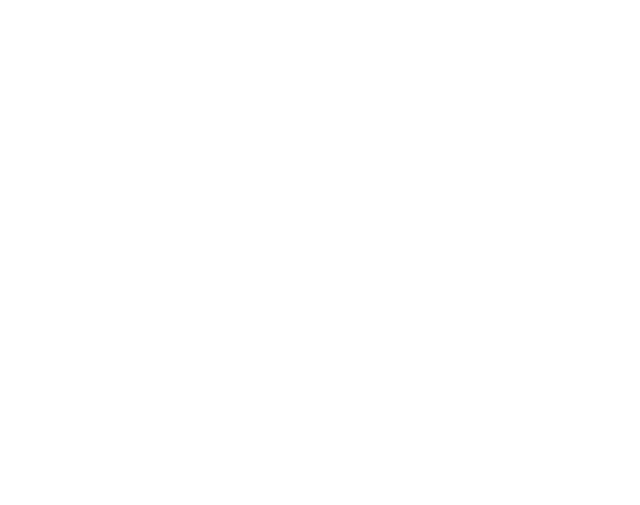
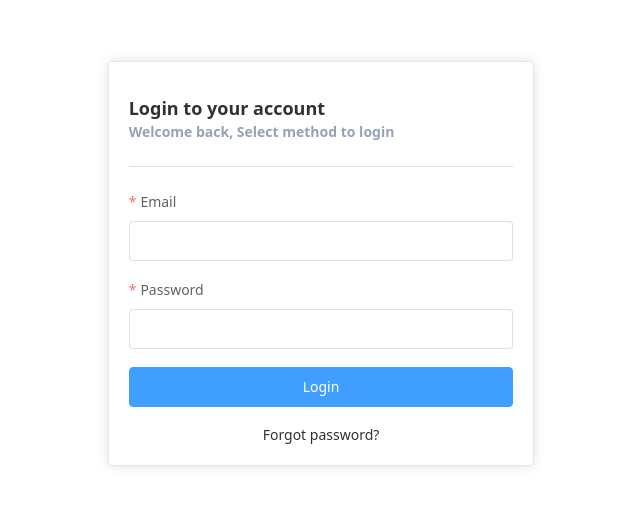
Before and after one commit to ddrag23/hris-web, a Vue app: page /login in a window 1280 px wide. Before the commit this address had no page. Shown: the part 137-642 px from the top of the page, without its empty margins (319-959 px from the left). Built offline with nearby package versions, Linux system fonts and the light colour scheme; what oh-vue-icons would draw is missing.

Commit message:
:sparkles: feat: login

```diff
--- a/components.d.ts
+++ b/components.d.ts
@@ -8,11 +8,15 @@
 declare module 'vue' {
   export interface GlobalComponents {
     ElButton: typeof import('element-plus/es')['ElButton']
+    ElCard: typeof import('element-plus/es')['ElCard']
+    ElDivider: typeof import('element-plus/es')['ElDivider']
     ElDrawer: typeof import('element-plus/es')['ElDrawer']
     ElDropdown: typeof import('element-plus/es')['ElDropdown']
     ElDropdownItem: typeof import('element-plus/es')['ElDropdownItem']
     ElDropdownMenu: typeof import('element-plus/es')['ElDropdownMenu']
+    ElForm: typeof import('element-plus/es')['ElForm']
     ElIcon: typeof import('element-plus/es')['ElIcon']
+    ElInput: typeof import('element-plus/es')['ElInput']
     ElMenu: typeof import('element-plus/es')['ElMenu']
     ElMenuItem: typeof import('element-plus/es')['ElMenuItem']
     ElMenuItemGroup: typeof import('element-plus/es')['ElMenuItemGroup']
--- a/package.json
+++ b/package.json
@@ -22,7 +22,8 @@
     "oh-vue-icons": "^1.0.0-rc3",
     "pinia": "^2.1.7",
     "vue": "^3.3.10",
-    "vue-router": "^4.2.5"
+    "vue-router": "^4.2.5",
+    "vue3-easy-data-table": "^1.5.47"
   },
   "devDependencies": {
     "@playwright/test": "^1.40.1",
--- a/src/components/layout/Sidebar.vue
+++ b/src/components/layout/Sidebar.vue
@@ -30,25 +30,13 @@
     icon: 'fa-book'
   },
   {
-    title: 'Multi Level',
-    route: 'multi_level',
+    title: 'Master',
+    route: 'master',
     icon: 'fa-flag',
     children: [
       {
-        title: 'User',
-        route: 'user',
-        icon: 'fa-regular-circle'
-      }
-    ]
-  },
-  {
-    title: 'Mext level',
-    route: 'multi_level_2',
-    icon: 'fa-flag',
-    children: [
-      {
-        title: 'Master',
-        route: 'master',
+        title: 'Posisi',
+        route: 'posisi',
         icon: 'fa-regular-circle'
       }
     ]
@@ -73,7 +61,12 @@
         </div>
         <Transition>
           <ul class="w-full mt-3" v-if="dropdownOpen[index]">
-            <li class="py-2 px-3 rounded-md active w-full" v-for="child of item.children">
+            <li
+              class="py-2 px-3 rounded-md w-full"
+              :class="{ active: child.route == $route.name }"
+              v-for="child of item.children"
+              @click="navigateTo(child.route)"
+            >
               <VIcon :name="child.icon" scale="1" />
               <span class="ml-2">{{ child.title }}</span>
             </li>
--- a/src/main.ts
+++ b/src/main.ts
@@ -9,6 +9,8 @@
 import { OhVueIcon, addIcons } from 'oh-vue-icons'
 import icons from '@/plugins/icon'
 import { resetStore } from './utils'
+import Vue3EasyDataTable from 'vue3-easy-data-table'
+import 'vue3-easy-data-table/dist/style.css'
 
 addIcons(...icons)
 const app = createApp(App)
@@ -18,5 +20,6 @@
 app.use(pinia)
 app.use(router)
 app.use(ElementPlus)
+app.component('EasyDataTable', Vue3EasyDataTable)
 app.component('VIcon', OhVueIcon)
 app.mount('#app')
--- a/src/router/index.ts
+++ b/src/router/index.ts
@@ -1,7 +1,7 @@
 import { createRouter, createWebHistory } from 'vue-router'
 import HomeView from '../views/HomeView.vue'
 import AdminLayout from '@/layouts/AdminLayout.vue'
-import AdminLayoutVue from '@/layouts/AdminLayout.vue'
+import master from './master'
 const router = createRouter({
   history: createWebHistory(import.meta.env.BASE_URL),
   routes: [
@@ -9,7 +9,7 @@
       path: '/',
       name: 'home',
       component: HomeView,
-      meta: { layout: AdminLayout }
+      meta: { layout: AdminLayout, auth: true }
     },
     {
       path: '/about',
@@ -18,9 +18,24 @@
       // this generates a separate chunk (About.[hash].js) for this route
       // which is lazy-loaded when the route is visited.
       component: () => import('../views/AboutView.vue'),
-      meta: { layout: AdminLayout }
-    }
+      meta: { layout: AdminLayout, auth: true }
+    },
+    {
+      path: '/login',
+      name: 'login',
+      component: () => import('@/views/auth/Login.vue')
+    },
+    {
+      path: '/:catchAll(.*)',
+      component: () => import('@/views/error/NotFoundView.vue')
+    },
+    ...master
   ]
+})
+router.beforeEach((to, from, next) => {
+  const token = localStorage.getItem('token')
+  if (to.name !== 'login' && !token) next({ name: 'login' })
+  next()
 })
 
 export default router
--- /dev/null
+++ b/src/stores/auth.ts
@@ -0,0 +1,31 @@
+import { ref, computed } from 'vue'
+import { defineStore } from 'pinia'
+import axios from '@/plugins/axios'
+import { ElNotification } from 'element-plus'
+import type { AuthRequest } from '@/views/auth/dtos/auth.dto'
+export const useAuthStore = defineStore('auth', () => {
+  const isLogin = ref(false)
+  const userLogin = computed(() => {
+    return localStorage.getItem('user') != null
+      ? JSON.parse(localStorage.getItem('user') as string)
+      : ''
+  })
+  async function login(credential: AuthRequest) {
+    try {
+      const response = await axios.post('/auth/login', credential)
+      console.log(response.data)
+      localStorage.setItem('user', JSON.stringify(response.data.user))
+      localStorage.setItem('token', response.data.access_token)
+      isLogin.value = true
+    } catch (error: any) {
+      console.error(error)
+      ElNotification({
+        title: 'Gagal',
+        message: error.response.status == 401 ? 'Username atau password salah' : 'Login gagal',
+        type: 'error'
+      })
+    }
+  }
+
+  return { login, isLogin, userLogin }
+})
--- /dev/null
+++ b/src/views/auth/Login.vue
@@ -0,0 +1,57 @@
+<script setup lang="ts">
+import { reactive } from 'vue'
+import { RouterLink, useRouter } from 'vue-router'
+import { ElFormItem } from 'element-plus'
+import { useAuthStore } from '@/stores/auth'
+import type { AuthRequest } from './dtos/auth.dto'
+import type { FormInstance, FormRules } from 'element-plus'
+const ruleFormRef = ref<FormInstance>()
+const state = useAuthStore()
+const form = reactive<AuthRequest>({ email: '', password: '' })
+const router = useRouter()
+const loading = ref<boolean>()
+const rules = reactive<FormRules<AuthRequest>>({
+  email: [{ required: true, message: 'Please input email', trigger: 'blur' }],
+  password: [{ required: true, message: 'Please input password', trigger: 'blur' }]
+})
+async function login() {
+  if (!ruleFormRef.value) return
+
+  await ruleFormRef.value?.validate(async (valid: boolean) => {
+    if (valid) {
+      loading.value = true
+      await state.login(form)
+      loading.value = false
+
+      if (state.isLogin) {
+        router.push({ name: 'home' })
+      }
+    }
+  })
+}
+</script>
+<template>
+  <section class="flex justify-center items-center w-full h-screen">
+    <ElCard class="box-card w-full md:w-1/3 mx-2 md:mx-0">
+      <p class="text-lg font-bold mt-3">Login to your account</p>
+      <p class="text-sm font-semibold mb-5 text-slate-400">Welcome back, Select method to login</p>
+      <ElDivider />
+      <ElForm :model="form" label-position="top" ref="ruleFormRef" :rules="rules">
+        <ElFormItem label="Email" required prop="email">
+          <ElInput v-model="form.email" size="large" />
+        </ElFormItem>
+        <ElFormItem label="Password" required prop="password">
+          <ElInput v-model="form.password" type="password" show-password size="large" />
+        </ElFormItem>
+        <ElFormItem>
+          <ElButton type="primary" class="w-full" size="large" @click="login" :loading="loading"
+            >Login</ElButton
+          >
+        </ElFormItem>
+      </ElForm>
+      <div class="flex flex-col justify-center items-center w-full">
+        <RouterLink to="/" class="text-sm">Forgot password?</RouterLink>
+      </div>
+    </ElCard>
+  </section>
+</template>
--- /dev/null
+++ b/src/views/auth/dtos/auth.dto.ts
@@ -0,0 +1,4 @@
+export type AuthRequest = {
+  email: string
+  password: string
+}
--- /dev/null
+++ b/src/views/error/NotFoundView.vue
@@ -0,0 +1,21 @@
+<template>
+  <section class="flex items-center h-screen p-16 dark:bg-gray-900 dark:text-gray-100">
+    <div class="container flex flex-col items-center justify-center px-5 mx-auto my-8">
+      <div class="max-w-md text-center">
+        <h2 class="mb-8 font-extrabold text-9xl dark:text-gray-600">
+          <span class="sr-only">Error</span>404
+        </h2>
+        <p class="text-2xl font-semibold md:text-3xl">Sorry, we couldn't find this page.</p>
+        <p class="mt-4 mb-8 dark:text-gray-400">
+          But dont worry, you can find plenty of other things on our homepage.
+        </p>
+        <router-link
+          rel="noopener noreferrer"
+          to="/"
+          class="px-8 py-3 font-semibold rounded bg-blue-400"
+          >Back to homepage</router-link
+        >
+      </div>
+    </div>
+  </section>
+</template>
```
Also changed, not shown: 2 other files (tests, documents, lock files or other folders).
